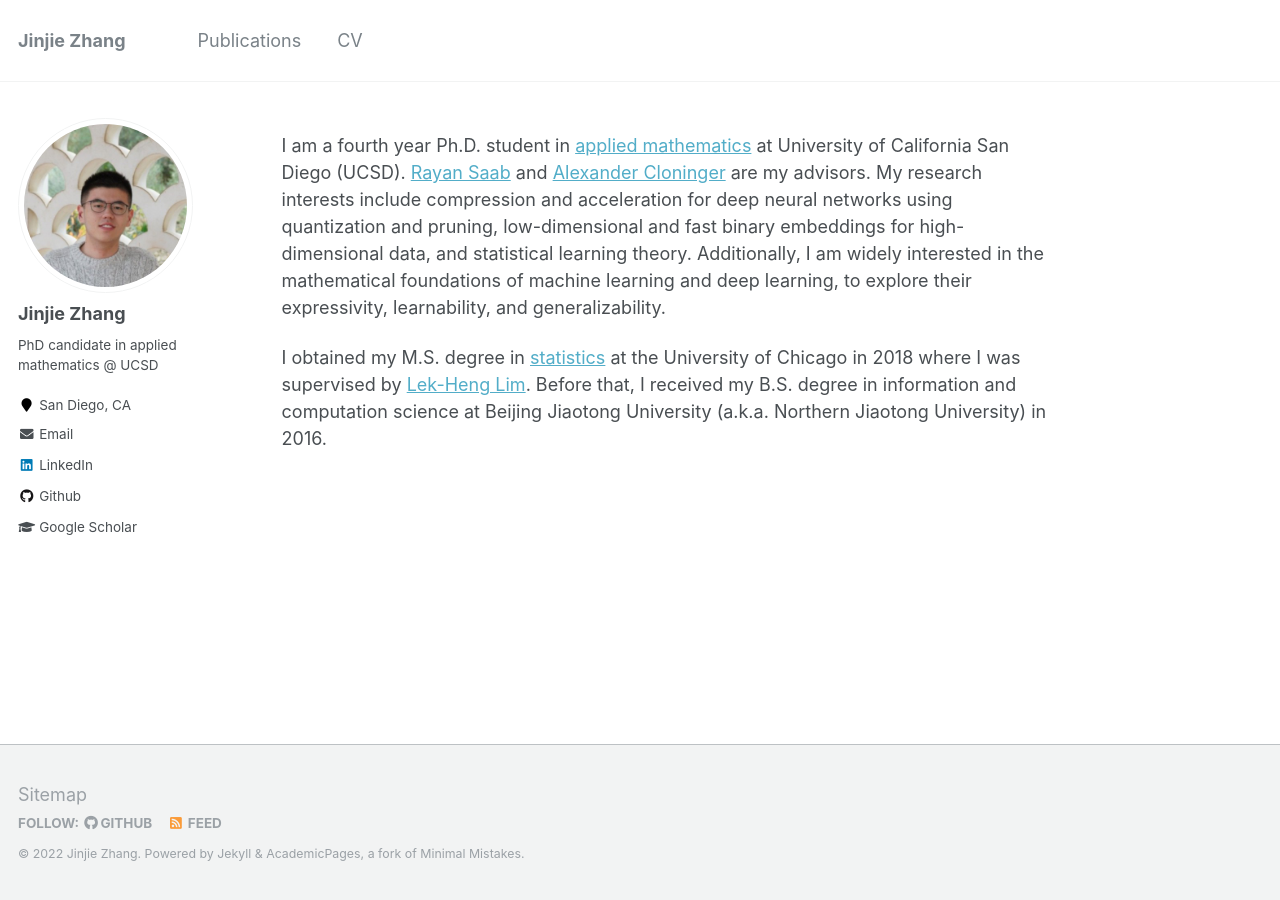
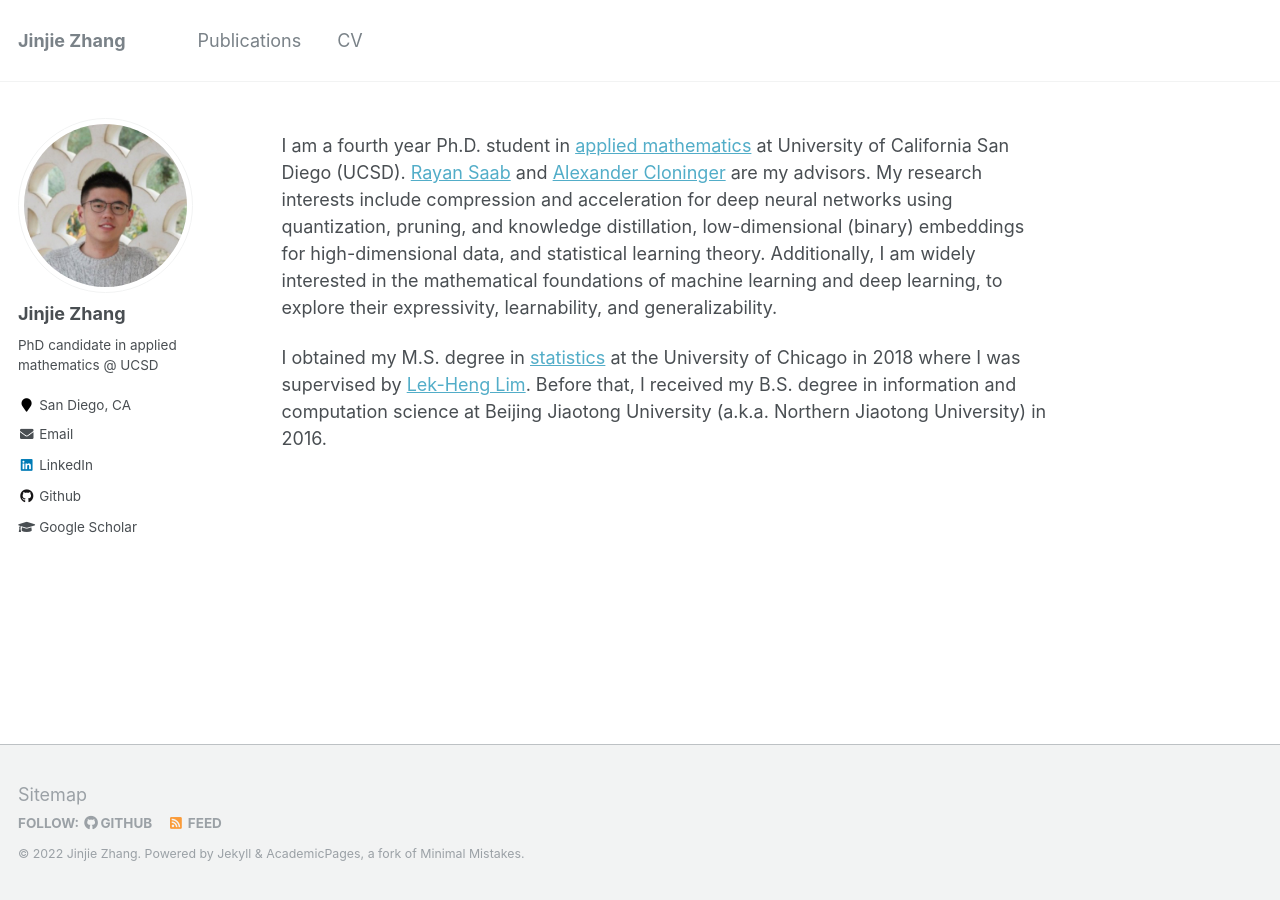
Before and after one commit to jayzhang0727/jayzhang0727.github.io, a Jekyll site: the page built from _pages/about.md, in a window 1280 px wide. Built offline with Jekyll 4.4.1, drawn with Linux system fonts in a browser that asks for light colours.

Commit message:
Update about.md

```diff
--- a/_pages/about.md
+++ b/_pages/about.md
@@ -8,6 +8,6 @@ redirect_from:
   - /about.html
 ---
 
-I am a fourth year Ph.D. student in [applied mathematics](https://math.ucsd.edu) at University of California San Diego (UCSD). [Rayan Saab](https://mathweb.ucsd.edu/~rsaab/) and [Alexander Cloninger](https://ccom.ucsd.edu/~acloninger/index.html) are my advisors. My research interests include compression and acceleration for deep neural networks using quantization and pruning, low-dimensional and fast binary embeddings for high-dimensional data, and statistical learning theory. Additionally, I am widely interested in the mathematical foundations of machine learning and deep learning, to explore their expressivity, learnability, and generalizability.
+I am a fourth year Ph.D. student in [applied mathematics](https://math.ucsd.edu) at University of California San Diego (UCSD). [Rayan Saab](https://mathweb.ucsd.edu/~rsaab/) and [Alexander Cloninger](https://ccom.ucsd.edu/~acloninger/index.html) are my advisors. My research interests include compression and acceleration for deep neural networks using quantization, pruning, and knowledge distillation, low-dimensional (binary) embeddings for high-dimensional data, and statistical learning theory. Additionally, I am widely interested in the mathematical foundations of machine learning and deep learning, to explore their expressivity, learnability, and generalizability.
 
 I obtained my M.S. degree in [statistics](https://stat.uchicago.edu) at the University of Chicago in 2018 where I was supervised by [Lek-Heng Lim](https://www.stat.uchicago.edu/~lekheng/). Before that, I received my B.S. degree in information and computation science at Beijing Jiaotong University (a.k.a. Northern Jiaotong University) in 2016.
```
